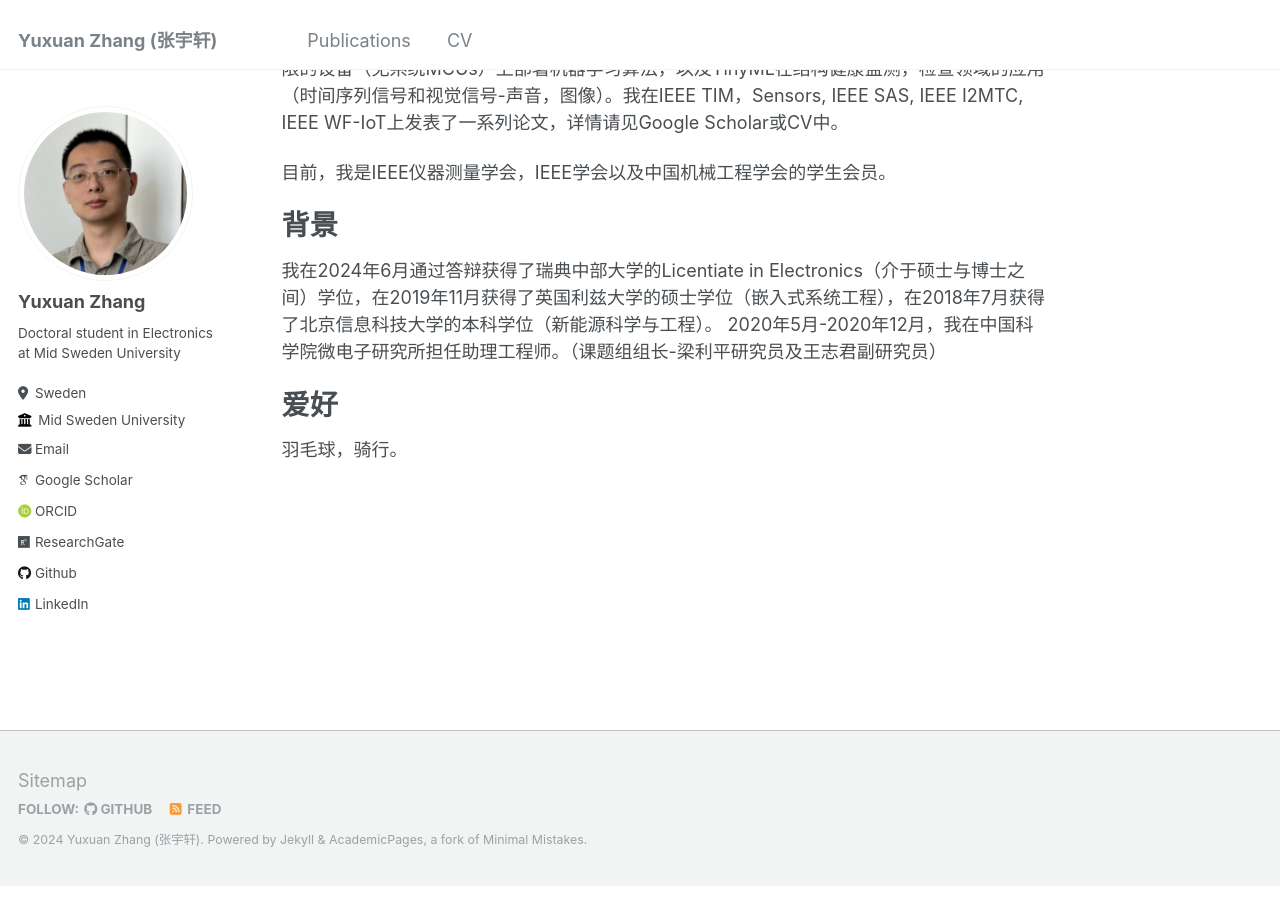
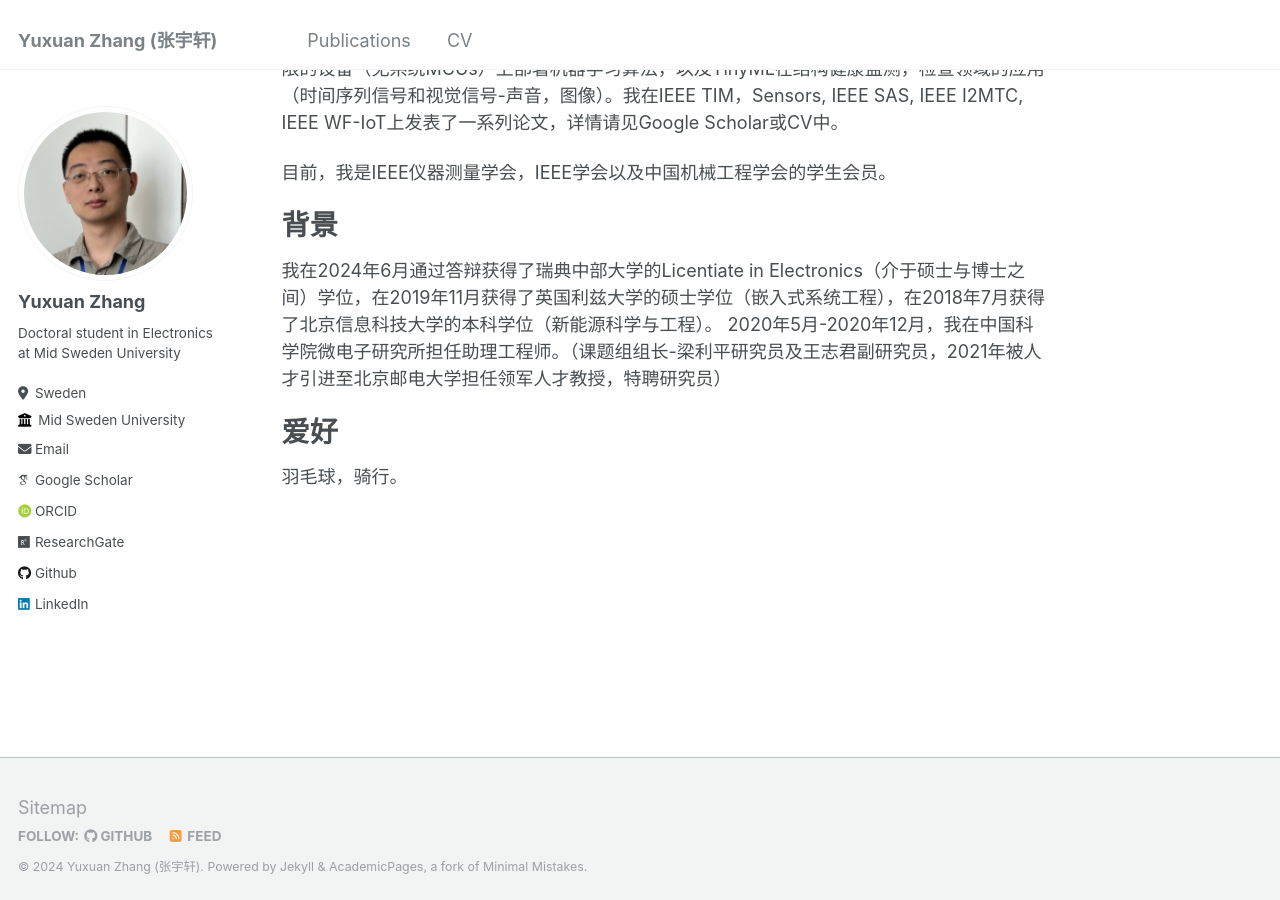
Before and after one commit to YuxuanZhang-96/YuxuanZhang-96.github.io, a Jekyll site: the page built from _pages/about.md, in a window 1280 px wide and 900 px high, scrolled down 921 px. Built offline with Jekyll 4.4.1, drawn with Linux system fonts in a browser that asks for light colours; some web fonts are replaced.

Commit message:
Update about.md

```diff
--- a/_pages/about.md
+++ b/_pages/about.md
@@ -31,7 +31,7 @@ Badminton & Cycling
 背景
 ======
 我在2024年6月通过答辩获得了瑞典中部大学的Licentiate in Electronics（介于硕士与博士之间）学位，在2019年11月获得了英国利兹大学的硕士学位（嵌入式系统工程），在2018年7月获得了北京信息科技大学的本科学位（新能源科学与工程）。
-2020年5月-2020年12月，我在中国科学院微电子研究所担任助理工程师。（课题组组长-梁利平研究员及王志君副研究员）
+2020年5月-2020年12月，我在中国科学院微电子研究所担任助理工程师。（课题组组长-梁利平研究员及王志君副研究员，2021年被人才引进至北京邮电大学担任领军人才教授，特聘研究员）
 
 爱好
 ======
```
